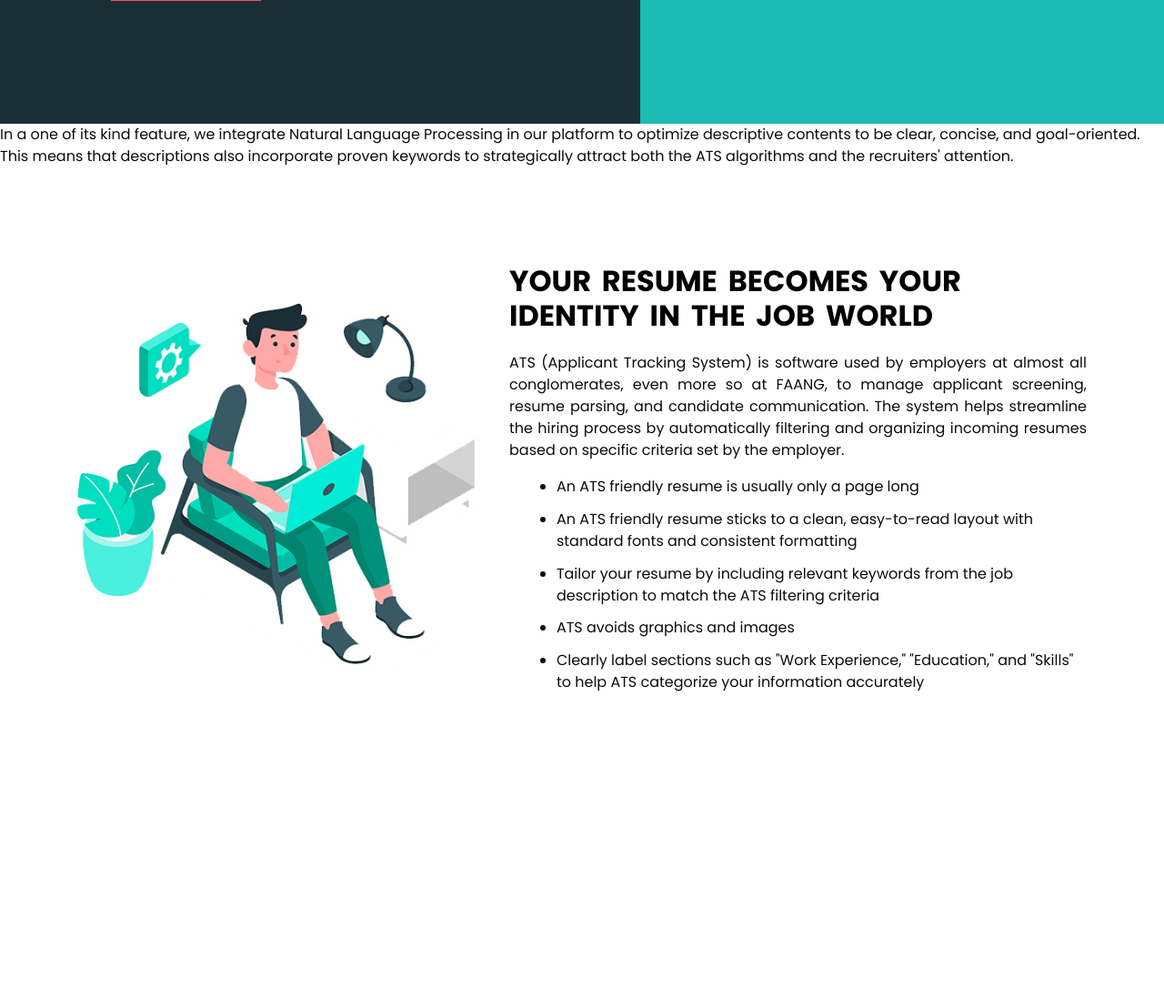
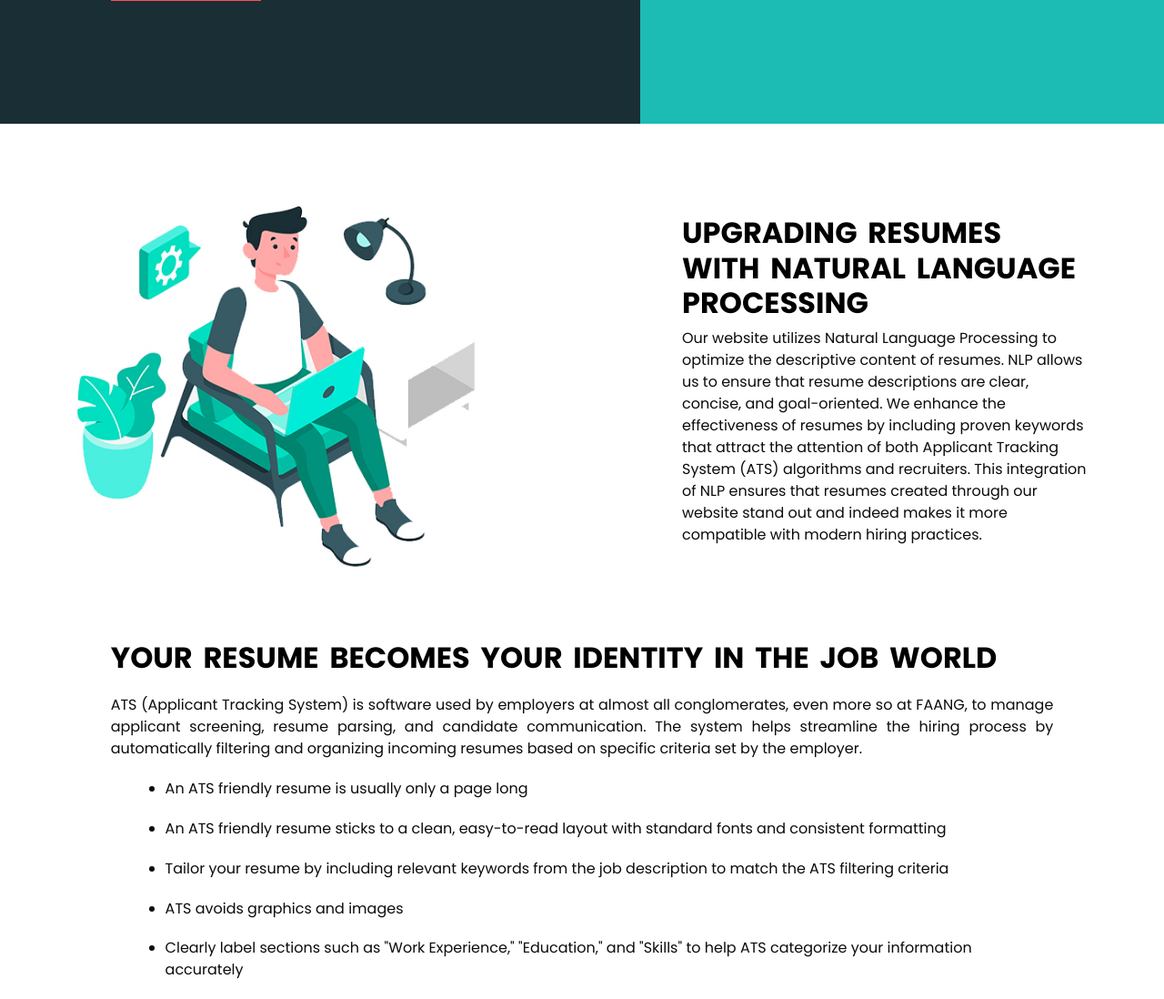
Before and after one commit to nishantak/quick_cv, a Flask app: page / in a window 1280 px wide. Shown: the part 634-1732 px from the top of the page at 91% size. Before the commit the page ends 1394 px from the top, so only its background shows below. Run offline with Flask 3, Linux system fonts and the light colour scheme; some libraries are stand-ins or nearby versions.

Commit message:
nishantak

```diff
--- a/website/templates/index.html
+++ b/website/templates/index.html
@@ -26,8 +26,7 @@
     </div>
     </header>
 
-    <section class="slider_section ">
-
+    <section class="slider_section">
       <div class="col-md-5 offset-md-1">
         <div class="detail-box">
 
@@ -59,15 +58,7 @@
 
   </div>
 
-
-  <section class = "nlp">
-    <p>
-      In a one of its kind feature, we integrate Natural Language Processing in our platform to optimize descriptive contents to be clear, concise, and goal-oriented. This means that descriptions also incorporate proven keywords to strategically attract both the ATS algorithms and the recruiters' attention.
-
-    </p>
-  </section>
-
-<section class="experience_section layout_padding">
+<section class="experience_section layout_padding" style="padding-bottom : 0px;">
   <div class="container">
     <div class="row">
 
@@ -78,7 +69,19 @@
         </div>
       </div>
 
-      <div class="col-md-7">
+
+            <div class="offset-md-2 col-md-5" style=" margin-right: 0px;">
+              <h2 style="color : black">Upgrading Resumes with Natural Language Processing</h2>
+              <p>
+                Our website utilizes Natural Language Processing to optimize the descriptive content of resumes. NLP allows us to ensure that resume descriptions are clear, concise, and goal-oriented. We enhance the effectiveness of resumes by including proven keywords that attract the attention of both Applicant Tracking System (ATS) algorithms and recruiters. This integration of NLP ensures that resumes created through our website stand out and indeed makes it more compatible with modern hiring practices.
+              </p>
+            </div>
+
+          </div>
+        </div>
+
+
+      <div class="col-md-10" style="margin:auto; margin-top: 6%;">
         <div class="detail-box">
           <div class="heading_container">
             <h2 style="color: black;">
```
